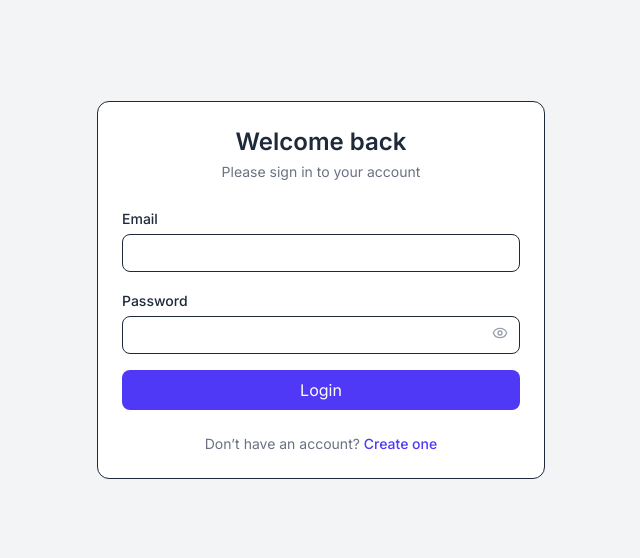
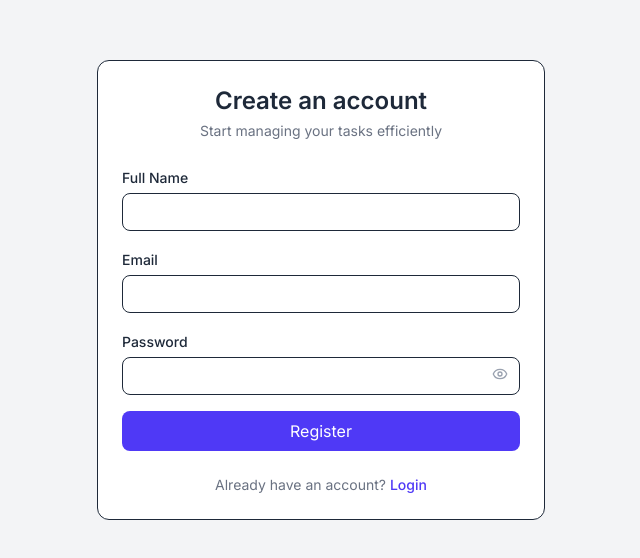
Before and after one commit to SRSONAGARA/Taskly, a React (Vite) app: page /register in a window 1280 px wide. Shown: the part 110-668 px from the top of the page, without its empty margins (319-959 px from the left). Built offline with nearby package versions, Linux system fonts and the light colour scheme.

Commit message:
BroserRouter added

```diff
--- a/src/App.jsx
+++ b/src/App.jsx
@@ -1,4 +1,4 @@
-import React from "react";
+import { BrowserRouter, Routes, Route, Navigate } from "react-router-dom";
 import Layout from "./components/layout/Layout";
 import Dashboard from "./pages/Dashbaord";
 import Login from "./pages/Login";
@@ -6,11 +6,26 @@ import Register from "./pages/Register";
 
 const App = () => {
   return (
-    // <Layout>
-    //   <Dashboard />
-    // </Layout>
-    <Login/>
-    // <Register/>
+    <BrowserRouter>
+      <Routes>
+        {/* Auth Routes */}
+        <Route path="/login" element={<Login />} />
+        <Route path="/register" element={<Register />} />
+
+        {/* Dashboard Routes */}
+        <Route
+          path="/dashboard"
+          element={
+            <Layout>
+              <Dashboard />
+            </Layout>
+          }
+        />
+
+        {/* Default Redirect */}
+        <Route path="*" element={<Navigate to="/login" replace />} />
+      </Routes>
+    </BrowserRouter>
   );
 };
 
--- a/src/pages/Login.jsx
+++ b/src/pages/Login.jsx
@@ -1,11 +1,13 @@
 import { useState } from "react";
 import { motion } from "framer-motion";
 import { Eye, EyeOff } from "lucide-react";
+import { useNavigate } from "react-router-dom";
 
 const Login = () => {
   const [form, setForm] = useState({ email: "", password: "" });
   const [errors, setErrors] = useState({});
   const [showPassword, setShowPassword] = useState(false);
+  const navigate = useNavigate();
 
   const validate = () => {
     const newErrors = {};
@@ -21,6 +23,7 @@ const Login = () => {
 
     if (Object.keys(validationErrors).length === 0) {
       console.log("Login data:", form);
+      navigate("/dashboard");
     }
   };
 
@@ -35,9 +38,7 @@ const Login = () => {
         {/* Header */}
         <div className="text-center space-y-1">
           <h2 className="text-2xl font-semibold">Welcome back</h2>
-          <p className="text-sm text-gray-500">
-            Please sign in to your account
-          </p>
+          <p className="text-sm text-gray-500">Please sign in to your account</p>
         </div>
 
         {/* Form */}
@@ -48,14 +49,10 @@ const Login = () => {
             <input
               type="email"
               value={form.email}
-              onChange={(e) =>
-                setForm({ ...form, email: e.target.value })
-              }
+              onChange={(e) => setForm({ ...form, email: e.target.value })}
               className="mt-1 w-full border rounded-lg px-3 py-2 text-sm focus:outline-none focus:ring-2 focus:ring-indigo-600"
             />
-            {errors.email && (
-              <p className="text-xs text-red-500 mt-1">{errors.email}</p>
-            )}
+            {errors.email && <p className="text-xs text-red-500 mt-1">{errors.email}</p>}
           </div>
 
           {/* Password */}
@@ -65,9 +62,7 @@ const Login = () => {
               <input
                 type={showPassword ? "text" : "password"}
                 value={form.password}
-                onChange={(e) =>
-                  setForm({ ...form, password: e.target.value })
-                }
+                onChange={(e) => setForm({ ...form, password: e.target.value })}
                 className="mt-1 w-full border rounded-lg px-3 py-2 pr-10 text-sm focus:outline-none focus:ring-2 focus:ring-indigo-600"
               />
               <button
@@ -78,11 +73,7 @@ const Login = () => {
                 {showPassword ? <EyeOff size={16} /> : <Eye size={16} />}
               </button>
             </div>
-            {errors.password && (
-              <p className="text-xs text-red-500 mt-1">
-                {errors.password}
-              </p>
-            )}
+            {errors.password && <p className="text-xs text-red-500 mt-1">{errors.password}</p>}
           </div>
 
           {/* Submit */}
@@ -97,9 +88,9 @@ const Login = () => {
         {/* Footer */}
         <p className="text-sm text-center text-gray-500">
           Don’t have an account?{" "}
-          <a href="/register" className="text-indigo-600 font-medium">
+          <button onClick={() => navigate("/register")} className="text-indigo-600 font-medium">
             Create one
-          </a>
+          </button>
         </p>
       </motion.div>
     </div>
--- a/src/pages/Register.jsx
+++ b/src/pages/Register.jsx
@@ -1,6 +1,7 @@
 import { useState } from "react";
 import { motion } from "framer-motion";
 import { Eye, EyeOff } from "lucide-react";
+import { useNavigate } from "react-router-dom";
 
 const Register = () => {
   const [form, setForm] = useState({
@@ -11,14 +12,14 @@ const Register = () => {
 
   const [errors, setErrors] = useState({});
   const [showPassword, setShowPassword] = useState(false);
+  const navigate = useNavigate();
 
   const validate = () => {
     const newErrors = {};
     if (!form.name) newErrors.name = "Name is required";
     if (!form.email) newErrors.email = "Email is required";
     if (!form.password) newErrors.password = "Password is required";
-    if (form.password && form.password.length < 6)
-      newErrors.password = "Password must be at least 6 characters";
+    if (form.password && form.password.length < 6) newErrors.password = "Password must be at least 6 characters";
     return newErrors;
   };
 
@@ -29,6 +30,7 @@ const Register = () => {
 
     if (Object.keys(validationErrors).length === 0) {
       console.log("Register data:", form);
+      navigate("/dashboard");
     }
   };
 
@@ -43,9 +45,7 @@ const Register = () => {
         {/* Header */}
         <div className="text-center space-y-1">
           <h2 className="text-2xl font-semibold">Create an account</h2>
-          <p className="text-sm text-gray-500">
-            Start managing your tasks efficiently
-          </p>
+          <p className="text-sm text-gray-500">Start managing your tasks efficiently</p>
         </div>
 
         {/* Form */}
@@ -56,14 +56,10 @@ const Register = () => {
             <input
               type="text"
               value={form.name}
-              onChange={(e) =>
-                setForm({ ...form, name: e.target.value })
-              }
+              onChange={(e) => setForm({ ...form, name: e.target.value })}
               className="mt-1 w-full border rounded-lg px-3 py-2 text-sm focus:outline-none focus:ring-2 focus:ring-indigo-600"
             />
-            {errors.name && (
-              <p className="text-xs text-red-500 mt-1">{errors.name}</p>
-            )}
+            {errors.name && <p className="text-xs text-red-500 mt-1">{errors.name}</p>}
           </div>
 
           {/* Email */}
@@ -72,14 +68,10 @@ const Register = () => {
             <input
               type="email"
               value={form.email}
-              onChange={(e) =>
-                setForm({ ...form, email: e.target.value })
-              }
+              onChange={(e) => setForm({ ...form, email: e.target.value })}
               className="mt-1 w-full border rounded-lg px-3 py-2 text-sm focus:outline-none focus:ring-2 focus:ring-indigo-600"
             />
-            {errors.email && (
-              <p className="text-xs text-red-500 mt-1">{errors.email}</p>
-            )}
+            {errors.email && <p className="text-xs text-red-500 mt-1">{errors.email}</p>}
           </div>
 
           {/* Password */}
@@ -89,9 +81,7 @@ const Register = () => {
               <input
                 type={showPassword ? "text" : "password"}
                 value={form.password}
-                onChange={(e) =>
-                  setForm({ ...form, password: e.target.value })
-                }
+                onChange={(e) => setForm({ ...form, password: e.target.value })}
                 className="mt-1 w-full border rounded-lg px-3 py-2 pr-10 text-sm focus:outline-none focus:ring-2 focus:ring-indigo-600"
               />
               <button
@@ -102,11 +92,7 @@ const Register = () => {
                 {showPassword ? <EyeOff size={16} /> : <Eye size={16} />}
               </button>
             </div>
-            {errors.password && (
-              <p className="text-xs text-red-500 mt-1">
-                {errors.password}
-              </p>
-            )}
+            {errors.password && <p className="text-xs text-red-500 mt-1">{errors.password}</p>}
           </div>
 
           {/* Submit */}
@@ -121,9 +107,9 @@ const Register = () => {
         {/* Footer */}
         <p className="text-sm text-center text-gray-500">
           Already have an account?{" "}
-          <a href="/login" className="text-indigo-600 font-medium">
+          <button onClick={() => navigate("/login")} className="text-indigo-600 font-medium">
             Login
-          </a>
+          </button>
         </p>
       </motion.div>
     </div>
```
